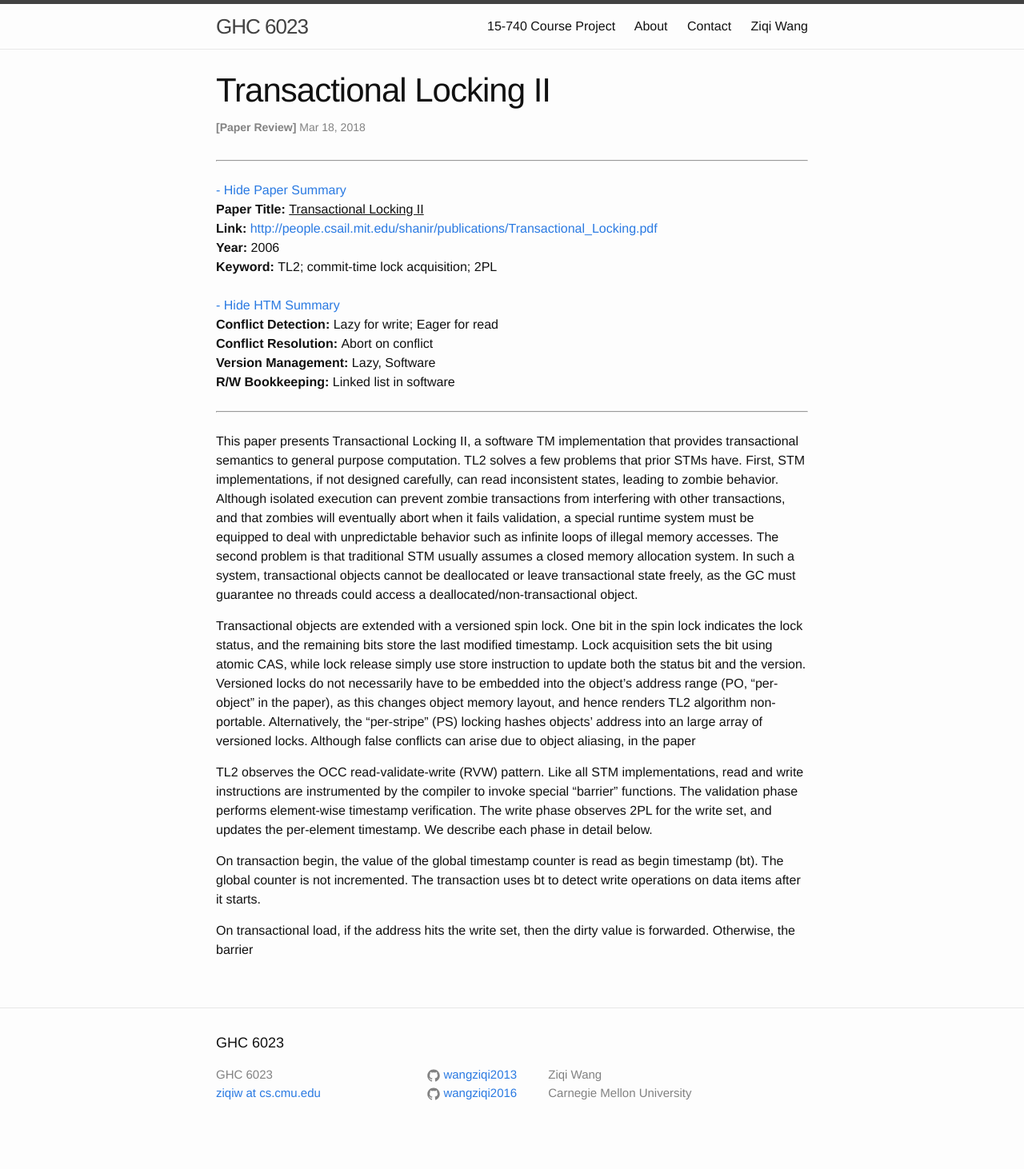
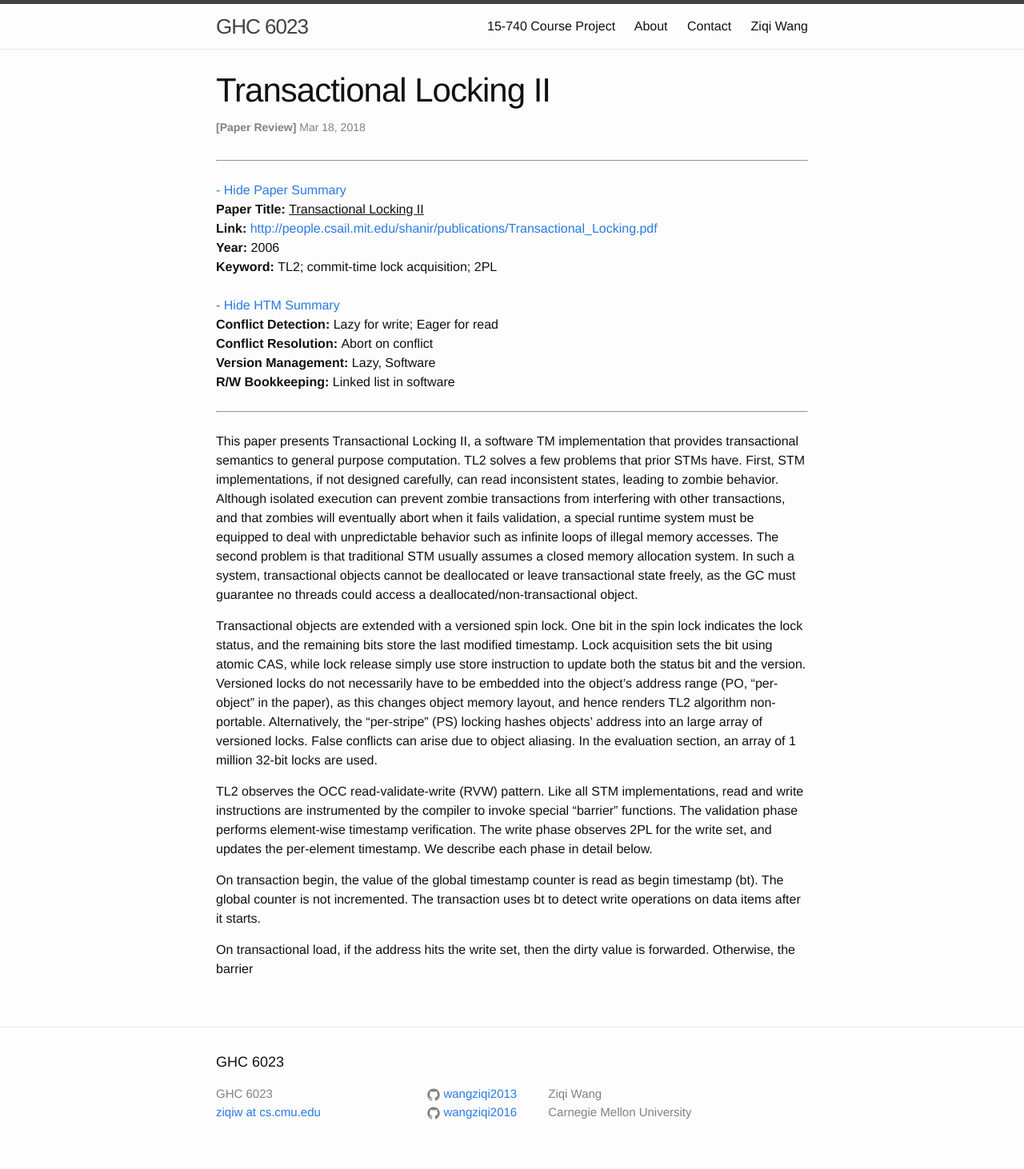
Before and after one commit to wangziqi2013/wangziqi2013.github.io, a Jekyll site: the page built from _posts/2018-03-18-Transactional-Locking-II.markdown, in a window 1280 px wide. Shown: the whole page at 80% size. Built offline with Jekyll 4.4.1, drawn with Linux system fonts in a browser that asks for light colours; before the commit the page ends 1438 px from its top, so only the background shows below that.

Commit message:
Finish versioned locking section

```diff
--- a/_posts/2018-03-18-Transactional-Locking-II.markdown
+++ b/_posts/2018-03-18-Transactional-Locking-II.markdown
@@ -29,8 +29,8 @@ and the remaining bits store the last modified timestamp. Lock acquisition sets
 CAS, while lock release simply use store instruction to update both the status bit and the version. Versioned locks
 do not necessarily have to be embedded into the object's address range (PO, "per-object" in the paper), as this changes object
 memory layout, and hence renders TL2 algorithm non-portable. Alternatively, the "per-stripe" (PS) locking hashes
-objects' address into an large array of versioned locks. Although false conflicts can arise due to object aliasing,
-in the paper
+objects' address into an large array of versioned locks. False conflicts can arise due to object aliasing.
+In the evaluation section, an array of 1 million 32-bit locks are used.
 
 TL2 observes the OCC read-validate-write (RVW) pattern. Like all STM implementations, read and write instructions
 are instrumented by the compiler to invoke special "barrier" functions. The validation phase performs element-wise
```
